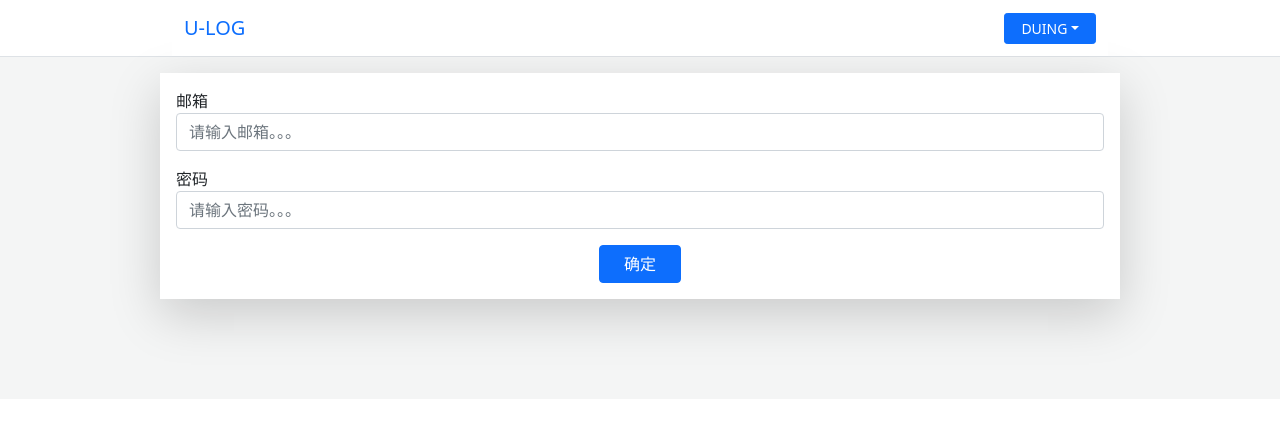
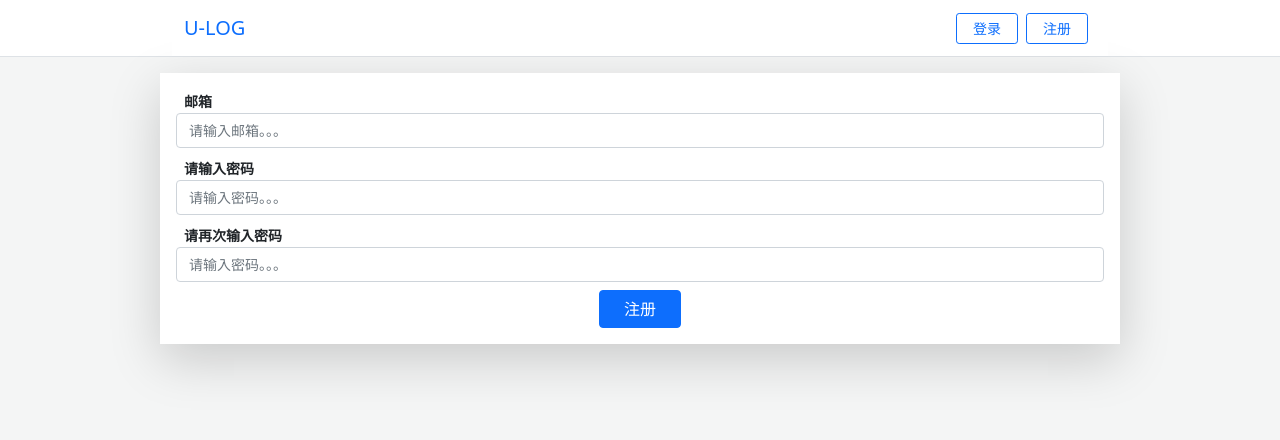
Before and after one commit to cgb-vue3/EasyBooker, a Vue app: page /register in a window 1280 px wide. Shown: the top 440 px of the page. Built offline with nearby package versions, Linux system fonts and the light colour scheme.

Commit message:
添加路由跳转

```diff
--- a/src/App.vue
+++ b/src/App.vue
@@ -15,7 +15,7 @@ import { defineComponent } from 'vue'
 import GlobalHeader, { UserProps } from './components/GlobalHeader.vue'
 
 const User: UserProps = {
-	isLogin: true,
+	isLogin: false,
 	name: 'DUING',
 	id: 101,
 }
--- a/src/components/ColumnList.vue
+++ b/src/components/ColumnList.vue
@@ -12,7 +12,12 @@
 					<div class="card-text">
 						{{ column.description }}
 					</div>
-					<a href="#" class="btn btn-primary"> 进入专栏</a>
+					<router-link
+						class="btn btn-primary"
+						:to="{ name: 'columns', params: { id: column._id } }"
+					>
+						进入专栏
+					</router-link>
 				</div>
 			</div>
 		</div>
--- a/src/components/GlobalHeader.vue
+++ b/src/components/GlobalHeader.vue
@@ -1,25 +1,30 @@
 <template>
 	<nav class="navbar navbar-light bg-white">
 		<div class="container-fluid">
-			<a class="navbar-brand text-primary">U-LOG</a>
+			<router-link to="/" class="navbar-brand text-primary">U-LOG</router-link>
 			<form class="d-flex" v-if="!User.isLogin">
-				<button type="button" class="btn btn-outline-primary btn-sm me-2 px-3">
-					登录
-				</button>
-				<button type="button" class="btn btn-outline-primary btn-sm me-2">
-					注册
-				</button>
+				<router-link :to="{ name: 'login' }">
+					<button
+						type="button"
+						class="btn btn-outline-primary btn-sm me-2 px-3 shadow-none"
+					>
+						登录
+					</button>
+				</router-link>
+
+				<router-link :to="{ name: 'register' }">
+					<button
+						type="button"
+						class="btn btn-outline-primary btn-sm me-2 px-3 shadow-none"
+					>
+						注册
+					</button>
+				</router-link>
 			</form>
 			<drop-down :title="User.name" v-else>
-				<drop-down-item>
-					编辑
-				</drop-down-item>
-				<drop-down-item>
-					我的专栏
-				</drop-down-item>
-				<drop-down-item>
-					退出
-				</drop-down-item>
+				<drop-down-item> 编辑 </drop-down-item>
+				<drop-down-item> 我的专栏 </drop-down-item>
+				<drop-down-item> 退出 </drop-down-item>
 			</drop-down>
 		</div>
 	</nav>
@@ -39,21 +44,21 @@ export default defineComponent({
 	name: 'GlobalHeader',
 	components: {
 		DropDownItem,
-		DropDown
+		DropDown,
 	},
 	props: {
 		user: {
 			type: Object as PropType<UserProps>,
-			required: true
-		}
+			required: true,
+		},
 	},
 	setup(props) {
 		const User = ref(props.user)
 
 		return {
-			User
+			User,
 		}
-	}
+	},
 })
 </script>
 
--- a/src/components/ValidateForm.vue
+++ b/src/components/ValidateForm.vue
@@ -1,14 +1,14 @@
 <template>
 	<form class="validate-form">
 		<slot name="default"></slot>
-		<div
-			class="submit-area d-flex justify-content-center"
-		>
-			<slot name="submit">
-				<button type="submit" class="btn btn-primary px-4 shadow-none" @click.prevent="submitForm">
-					确定
-				</button>
-			</slot>
+		<div class="submit-area d-flex justify-content-center">
+			<button
+				type="submit"
+				class="btn btn-primary px-4 shadow-none"
+				@click.prevent="submitForm"
+			>
+				<slot name="submit"> 确定 </slot>
+			</button>
 		</div>
 	</form>
 </template>
@@ -24,12 +24,15 @@ export default defineComponent({
 	setup(props, context) {
 		let funcArr: validateFunc[] = []
 
-		emitter.on('item-created', (func) => {
+		const callback = (func: validateFunc) => {
 			funcArr.push(func)
-		})
+		}
+
+		emitter.on('item-created', callback as validateFunc)
+
 		onUnmounted(() => {
 			// 删除监听
-			emitter.all.clear()
+			emitter.off('item-created', callback as validateFunc)
 			funcArr = []
 		})
 		const submitForm = () => {
--- a/src/components/ValidateInput.vue
+++ b/src/components/ValidateInput.vue
@@ -1,6 +1,6 @@
 <template>
-	<div class="mb-3">
-		<span class="form-label">{{ title }}</span>
+	<div class="mb-2 validate-input">
+		<span class="form-label p-2">{{ title }}</span>
 		<input
 			type="text"
 			class="form-control shadow-none"
@@ -19,7 +19,7 @@
 </template>
 <script lang="ts">
 import { defineComponent, ref, PropType, reactive, onMounted } from 'vue'
-import {emitter} from './ValidateForm.vue'
+import { emitter } from './ValidateForm.vue'
 
 interface RuleProp {
 	type: 'required' | 'email' | 'password';
@@ -38,7 +38,7 @@ export default defineComponent({
 			type: Array as PropType<RuleProp[]>,
 			required: true,
 		},
-        modelValue: String
+		modelValue: String,
 	},
 	inheritAttrs: false,
 	setup(props, ctx) {
@@ -53,8 +53,8 @@ export default defineComponent({
 		let allPassed = false
 		const onValidate = () => {
 			allPassed = props.rules.every((rule) => {
-				if(rule.type === 'required' || rule.type === 'password') {
-                    if ( !(inputRef.value.trim() == '')) {
+				if (rule.type === 'required' || rule.type === 'password') {
+					if (!(inputRef.value.trim() == '')) {
 						return true
 					}
 				} else if (rule.type === 'email') {
@@ -70,7 +70,7 @@ export default defineComponent({
 			return allPassed
 		}
 
-		onMounted(()=> {
+		onMounted(() => {
 			emitter.emit('item-created', onValidate)
 		})
 
@@ -83,8 +83,19 @@ export default defineComponent({
 			inputRef,
 			onValidate,
 			ruleState,
-            updateValue
+			updateValue,
 		}
 	},
 })
 </script>
+<style lang="scss" scoped>
+.validate-input {
+	.form-label {
+		font-size: 14px;
+		font-weight: 800;
+	}
+	.form-control {
+		font-size: 14px;
+	}
+}
+</style>
--- a/src/views/Login.vue
+++ b/src/views/Login.vue
@@ -11,9 +11,14 @@
 		<validate-input
 			title="密码"
 			:rules="PasswordRules"
+            v-model="passwordValue"
 			type="password"
 			placeholder="请输入密码。。。"
 		></validate-input>
+
+		<template v-slot:submit>
+            登录
+        </template>
 	</validate-form>
 </template>
 
@@ -21,7 +26,6 @@
 import { defineComponent, ref } from 'vue'
 import ValidateInput, { RulesProp } from '../components/ValidateInput.vue'
 import ValidateForm from '../components/ValidateForm.vue'
-
 
 const EmailRules: RulesProp = [
 	{
@@ -51,7 +55,8 @@ export default defineComponent({
 		ValidateForm,
 	},
 	setup() {
-		const inputValue = ref('')
+        const inputValue = ref('')
+        const passwordValue = ref('')
 		const onFormSubmit = (result: boolean) => {
 			console.log('submit:', result)
 		}
@@ -59,7 +64,8 @@ export default defineComponent({
 			EmailRules,
 			PasswordRules,
 			inputValue,
-			onFormSubmit
+            onFormSubmit,
+            passwordValue
 		}
 	},
 })
--- a/src/views/Register.vue
+++ b/src/views/Register.vue
@@ -9,12 +9,23 @@
 		</validate-input>
 
 		<validate-input
-			title="密码"
+			title="请输入密码"
 			:rules="PasswordRules"
+			v-model="passwordValue"
+			type="password"
+			placeholder="请输入密码。。。"
+		></validate-input>
+		<validate-input
+			title="请再次输入密码"
+			:rules="PasswordRules"
+			v-model="passwordValue"
 			type="password"
 			placeholder="请输入密码。。。"
 		></validate-input>
 
+        <template v-slot:submit>
+            注册
+        </template>
 	</validate-form>
 </template>
 
@@ -22,7 +33,6 @@
 import { defineComponent, ref } from 'vue'
 import ValidateInput, { RulesProp } from '../components/ValidateInput.vue'
 import ValidateForm from '../components/ValidateForm.vue'
-
 
 const EmailRules: RulesProp = [
 	{
@@ -53,6 +63,7 @@ export default defineComponent({
 	},
 	setup() {
 		const inputValue = ref('')
+		const passwordValue = ref('')
 		const onFormSubmit = (result: boolean) => {
 			console.log('submit:', result)
 		}
@@ -60,7 +71,8 @@ export default defineComponent({
 			EmailRules,
 			PasswordRules,
 			inputValue,
-			onFormSubmit
+			onFormSubmit,
+			passwordValue,
 		}
 	},
 })
```
Lines whose indentation alone changed are shown as unchanged.
